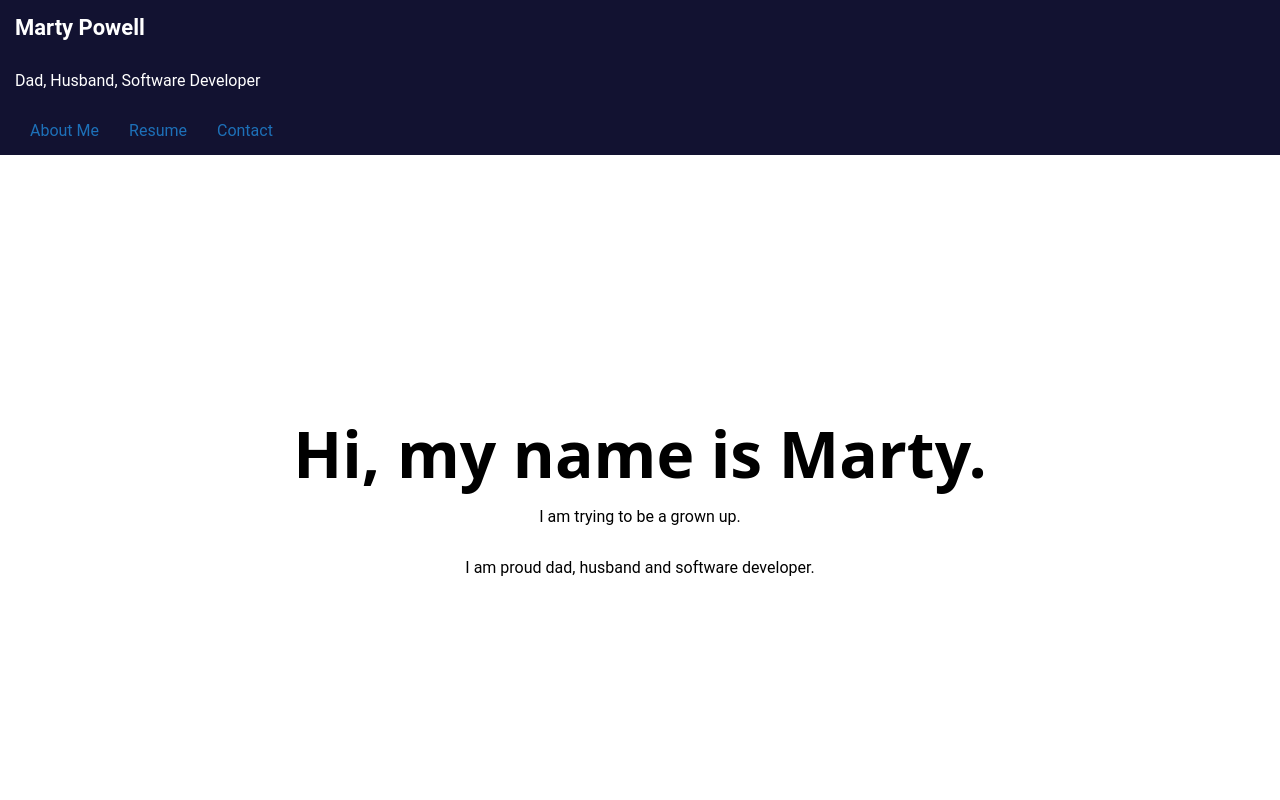
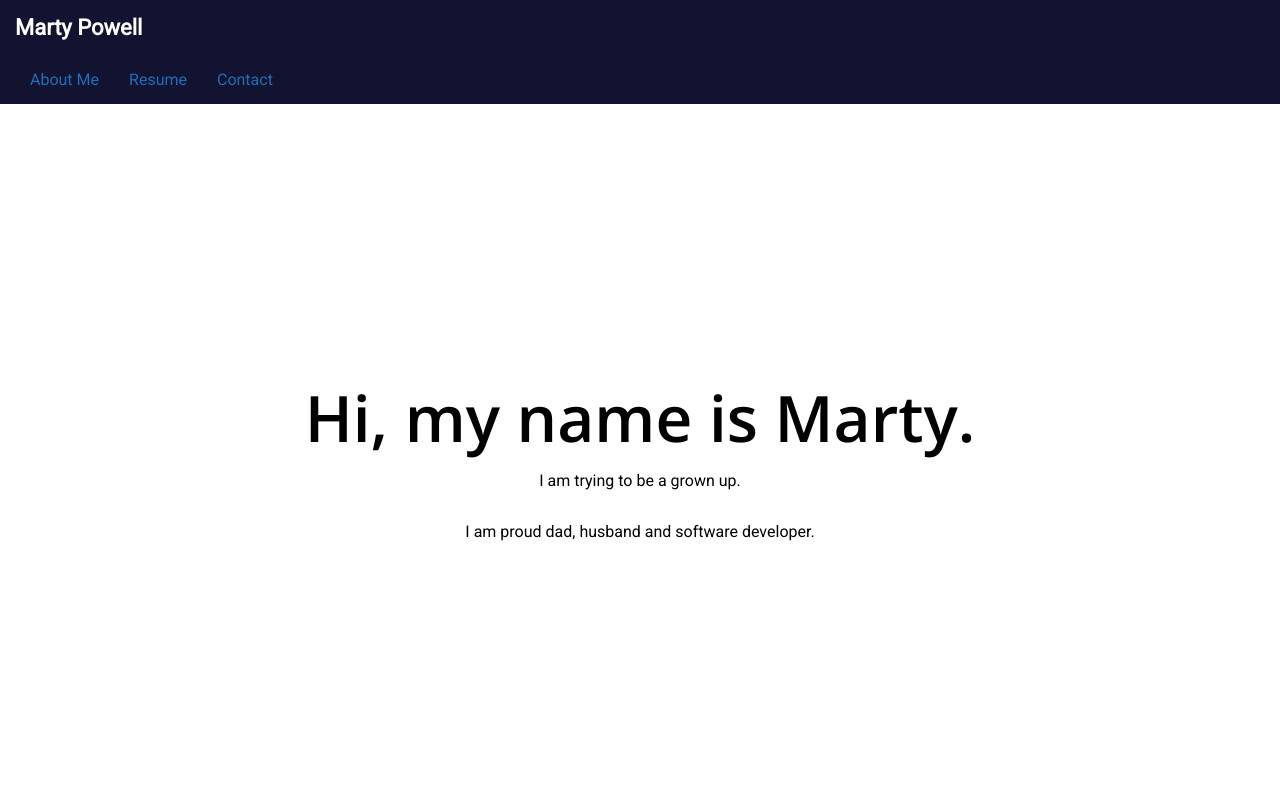
Before and after one commit to martypowell/martypowell-next, a Next.js app: page / in a window 1280 px wide. Shown: the top 800 px of the page. Built offline with nearby package versions, Linux system fonts and the light colour scheme.

Commit message:
adjust layout to accept title

```diff
--- a/components/Layout.jsx
+++ b/components/Layout.jsx
@@ -1,14 +1,19 @@
 import Head from "next/head";
 import styles from "./layout.module.css";
+import SiteNav from "./SiteNav";
 
-export default (props) => (
+export default ({ children, title = "Marty Powell" }) => (
   <>
     <Head>
+      <title>{title}</title>
       <link
         href="https://fonts.googleapis.com/css2?family=Open+Sans:ital,wght@0,400;0,600;1,400&family=Roboto&display=swap"
         rel="stylesheet"
       />
     </Head>
-    <div className={styles.container}>{props.children}</div>
+    <header>
+      <SiteNav />
+    </header>
+    <div className={styles.container}>{children}</div>
   </>
 );
--- a/components/SiteNav.jsx
+++ b/components/SiteNav.jsx
@@ -4,7 +4,6 @@ import styles from "./SiteNav.module.css";
 export default (props) => (
   <div className={styles.container}>
     <p className={styles.branding}>Marty Powell</p>
-    <p>Dad, Husband, Software Developer </p>
     <nav>
       <ul className={styles.navList}>
         <li>
--- a/pages/index.js
+++ b/pages/index.js
@@ -1,16 +1,9 @@
 import Head from "next/head";
-import Link from "next/link";
-import SiteNav from "../components/SiteNav";
+import Layout from "../components/Layout";
 
 export default function Home() {
   return (
-    <>
-      <Head>
-        <title>Marty Powell Grown Up</title>
-      </Head>
-      <header>
-        <SiteNav />
-      </header>
+    <Layout title="Marty Powell Grown Up">
       <div className="container">
         <main>
           <h1 className="title">Hi, my name is Marty.</h1>
@@ -150,6 +143,6 @@ export default function Home() {
           }
         `}</style>
       </div>
-    </>
+    </Layout>
   );
 }
--- a/pages/resume.js
+++ b/pages/resume.js
@@ -8,10 +8,7 @@ export function getStaticProps() {
 }
 
 export default ({ tagline, ...rest }) => (
-  <Layout>
-    <Head>
-      <title>Resume for Marty Powell</title>
-    </Head>
+  <Layout title="Marty Powell's Resume">
     <div>
       <h1>Resume</h1>
       <TaglineSection {...tagline} />
```
